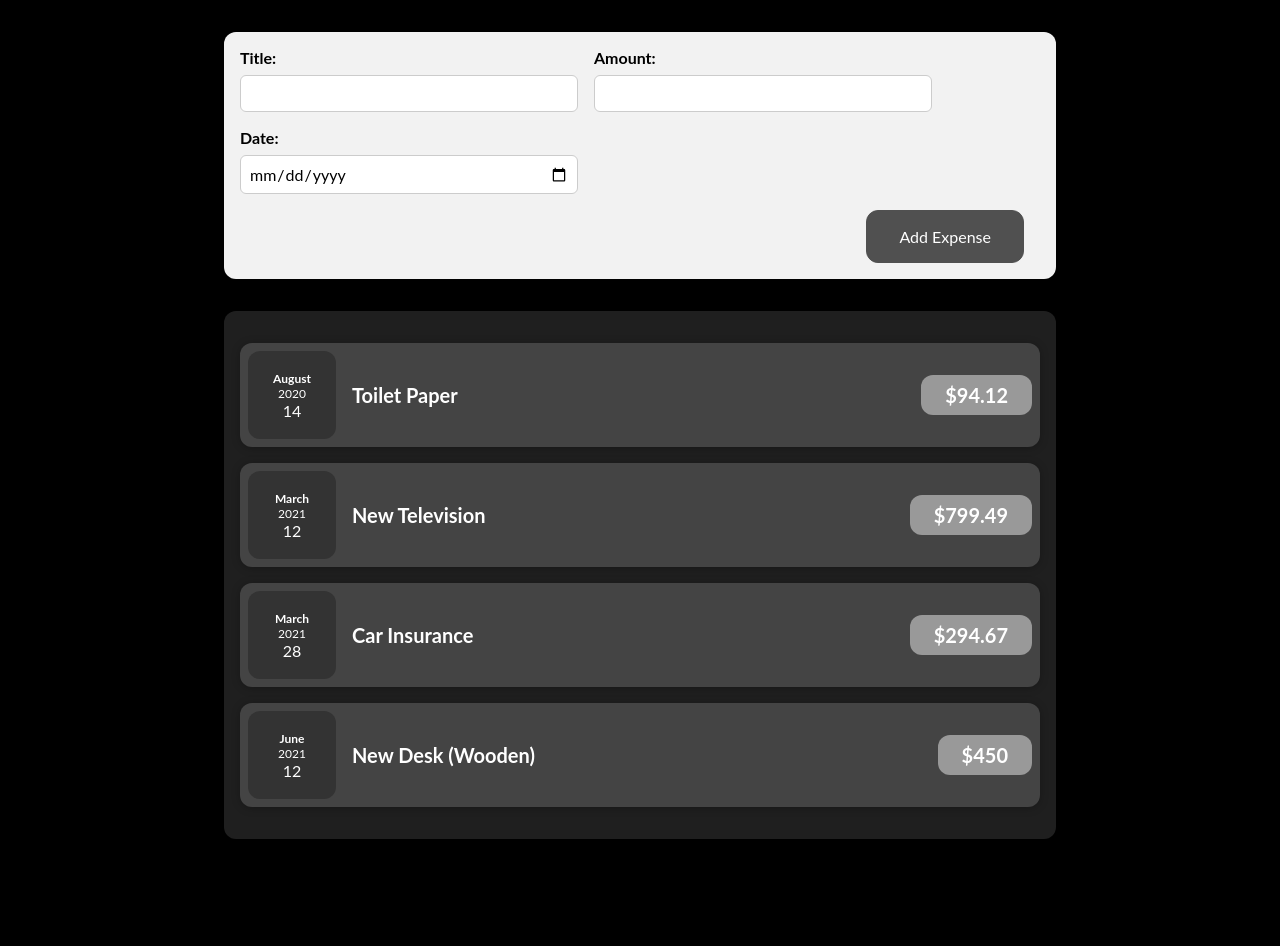
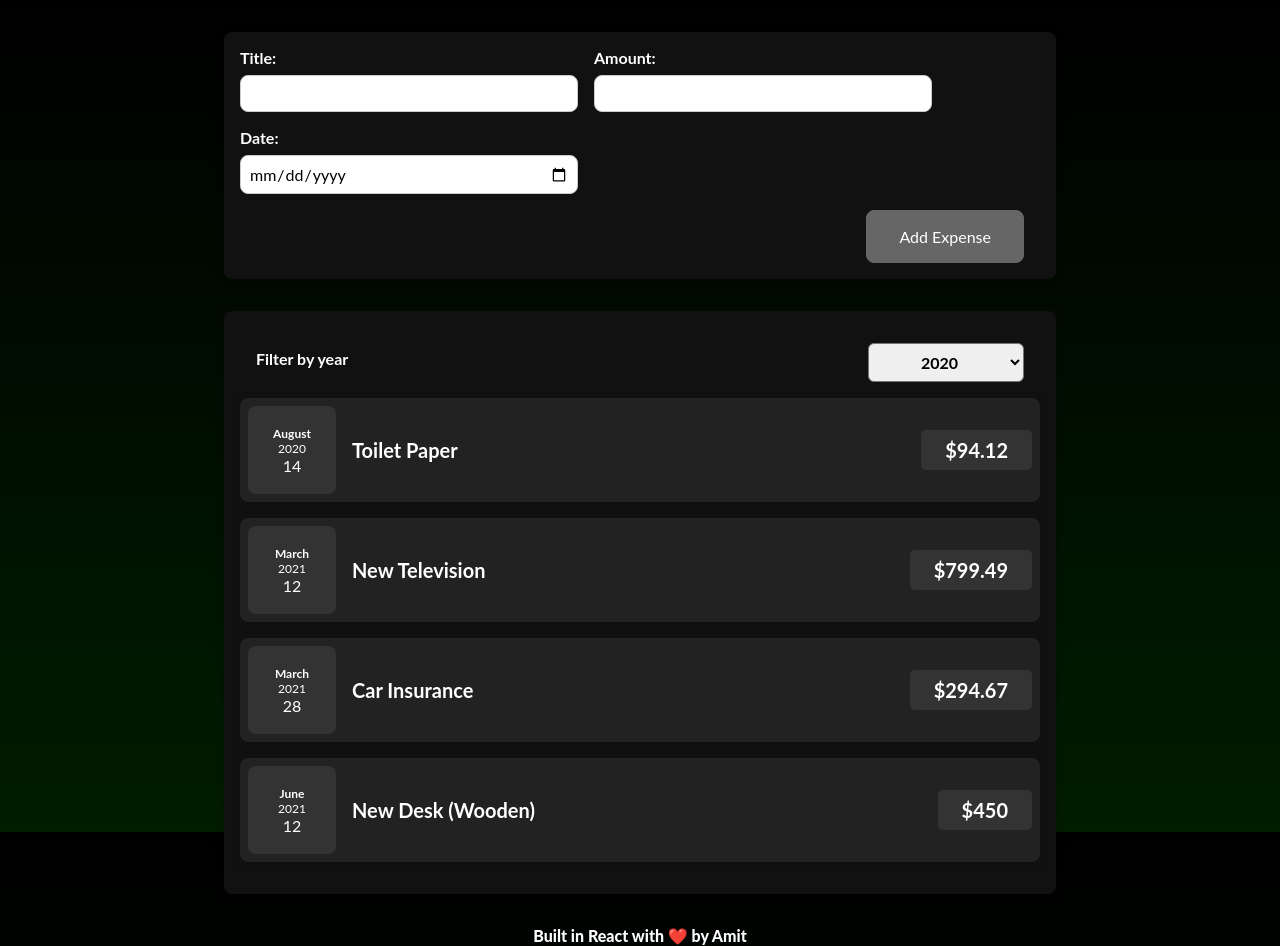
Before and after one commit to amitbhalla/expensecalc, a React (Create React App) app: page / in a window 1280 px wide. Before the commit the page ends 871 px from the top, so only its background shows below. Built offline with nearby package versions, Linux system fonts and the light colour scheme.

Commit message:
Format changes

```diff
--- a/src/App.css
+++ b/src/App.css
@@ -1,4 +1,13 @@
 body {
-  background-color: black;
+  background-image: linear-gradient(#000, #001d00);
   font-family: 'Lato', sans-serif;
+  height: 100vh;
+  overflow: none;
 }
+
+.copy {
+  text-align: center;
+  color: white;
+  font-size: 1rem;
+  font-weight: 800;
+}
--- a/src/App.js
+++ b/src/App.js
@@ -39,6 +39,7 @@ const App = () => {
     <div className="App">
       <NewExpense onAddExpense={addExpenseHandler} />
       <Expenses items={expenses} />
+      <p class="copy">Built in React with ❤️ by Amit</p>
     </div>
   );
 };
--- a/src/components/Expenses/ExpenseDate.css
+++ b/src/components/Expenses/ExpenseDate.css
@@ -5,7 +5,7 @@
   height: 5.5rem;
   background-color: #333;
   color: white;
-  border-radius: 12px;
+  border-radius: 8px;
   align-items: center;
   justify-content: center;
 }
--- a/src/components/Expenses/ExpenseItem.css
+++ b/src/components/Expenses/ExpenseItem.css
@@ -4,7 +4,7 @@
   align-items: center;
   padding: 0.5rem;
   margin: 1rem 0;
-  background-color: #444;
+  background-color: #222;
 }
 
 .expense-item__description {
@@ -29,9 +29,9 @@
   font-size: 1rem;
   font-weight: bold;
   color: white;
-  background-color: #999999;
-  padding: 0.5rem;
-  border-radius: 12px;
+  background-color: #333;
+  padding: 0.2rem 0rem;
+  border-radius: 5px;
 }
 
 @media (min-width: 580px) {
--- a/src/components/Expenses/Expenses.css
+++ b/src/components/Expenses/Expenses.css
@@ -1,6 +1,6 @@
 .expenses {
   padding: 1rem;
-  background-color: rgb(31, 31, 31);
+  background-color: #111;
   margin: 2rem auto;
   width: 50rem;
   max-width: 95%;
--- a/src/components/Expenses/Expenses.js
+++ b/src/components/Expenses/Expenses.js
@@ -1,11 +1,18 @@
-import React from 'react';
+import React, { useState } from 'react';
 import Card from '../UI/Card';
 import ExpenseItem from './ExpenseItem';
 
 import './Expenses.css';
+import ExpensesFilter from './ExpensesFilter';
 
-const Expenses = ({ items }) => {
-  const expenseItems = items.map((item) => {
+const Expenses = (props) => {
+  const [filteredYear, setFilteredYear] = useState(2020);
+
+  const filterChangeHandler = (selectedYear) => {
+    setFilteredYear(selectedYear);
+  };
+
+  const expenseItems = props.items.map((item) => {
     return (
       <ExpenseItem
         key={item.id}
@@ -15,7 +22,15 @@ const Expenses = ({ items }) => {
       />
     );
   });
-  return <Card className="expenses">{expenseItems}</Card>;
+  return (
+    <Card className="expenses">
+      <ExpensesFilter
+        onChangeFilter={filterChangeHandler}
+        selected={filteredYear}
+      />
+      {expenseItems}
+    </Card>
+  );
 };
 
 export default Expenses;
--- /dev/null
+++ b/src/components/Expenses/ExpensesFilter.css
@@ -0,0 +1,24 @@
+.expenses-filter {
+  color: white;
+  padding: 0 1rem;
+}
+
+.expenses-filter__control {
+  display: flex;
+  width: 100%;
+  align-items: center;
+  justify-content: space-between;
+  margin: 1rem 0;
+}
+
+.expenses-filter label {
+  font-weight: bold;
+  margin-bottom: 0.5rem;
+}
+
+.expenses-filter select {
+  font: inherit;
+  padding: 0.5rem 3rem;
+  font-weight: bold;
+  border-radius: 6px;
+}
--- /dev/null
+++ b/src/components/Expenses/ExpensesFilter.js
@@ -0,0 +1,25 @@
+import React from 'react';
+
+import './ExpensesFilter.css';
+
+const ExpensesFilter = (props) => {
+  const dropdownChangeHandler = (event) => {
+    props.onChangeFilter(event.target.value);
+  };
+
+  return (
+    <div className="expenses-filter">
+      <div className="expenses-filter__control">
+        <label>Filter by year</label>
+        <select onChange={dropdownChangeHandler} value={props.selected}>
+          <option value="2022">2022</option>
+          <option value="2021">2021</option>
+          <option value="2020">2020</option>
+          <option value="2019">2019</option>
+        </select>
+      </div>
+    </div>
+  );
+};
+
+export default ExpensesFilter;
--- a/src/components/NewExpense/ExpenseForm.css
+++ b/src/components/NewExpense/ExpenseForm.css
@@ -1,4 +1,5 @@
 .new-expense__controls {
+  color: white;
   display: flex;
   flex-wrap: wrap;
   gap: 1rem;
@@ -15,7 +16,7 @@
 .new-expense__control input {
   font: inherit;
   padding: 0.5rem;
-  border-radius: 6px;
+  border-radius: 8px;
   border: 1px solid #ccc;
   width: 20rem;
   max-width: 100%;
--- a/src/components/NewExpense/NewExpense.css
+++ b/src/components/NewExpense/NewExpense.css
@@ -1,10 +1,11 @@
 .new-expense {
-  background-color: #f2f2f2;
+  background-color: #111;
+  color: white;
   padding: 1rem;
   margin: 2rem auto;
   width: 50rem;
   max-width: 95%;
-  border-radius: 12px;
+  border-radius: 8px;
   text-align: center;
   box-shadow: 0 1px 8px rgba(0, 0, 0, 0.25);
 }
@@ -13,17 +14,21 @@
   font: inherit;
   cursor: pointer;
   padding: 1rem 2rem;
-  border: 1px solid #505050;
-  background-color: #505050;
+  border: 1px solid #666;
+  background-color: #666;
   color: white;
-  border-radius: 12px;
+  border-radius: 8px;
   margin-right: 1rem;
+  transition: all 0.3s ease;
 }
 
 .new-expense button:hover,
 .new-expense button:active {
   background-color: #333;
   border-color: #333;
+}
+.new-expense button:active {
+  transform: scale(0.98);
 }
 
 .new-expense button.alternative {
--- a/src/components/UI/Card.css
+++ b/src/components/UI/Card.css
@@ -1,4 +1,4 @@
 .card {
-  border-radius: 12px;
+  border-radius: 8px;
   box-shadow: 0 1px 8px rgba(0, 0, 0, 0.25);
 }
```
